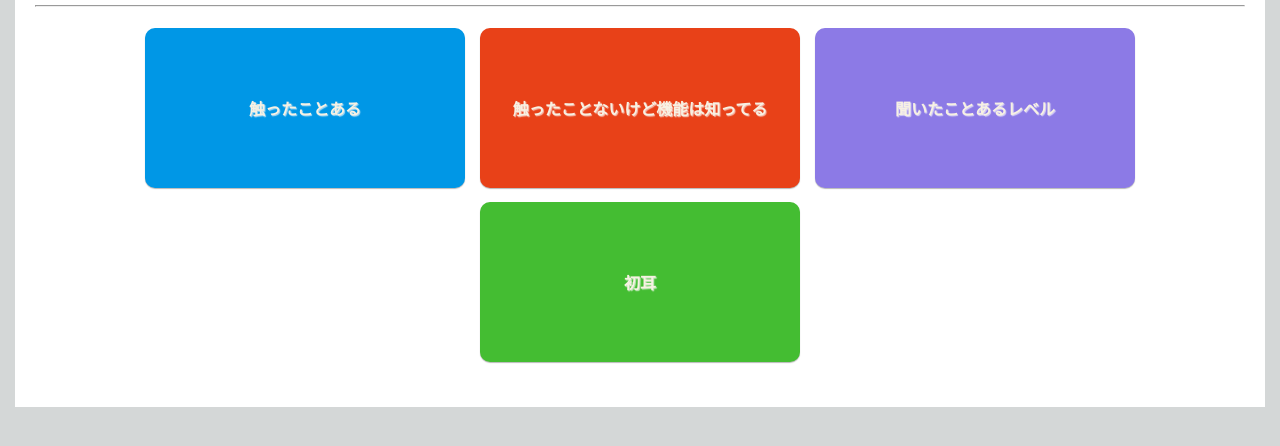
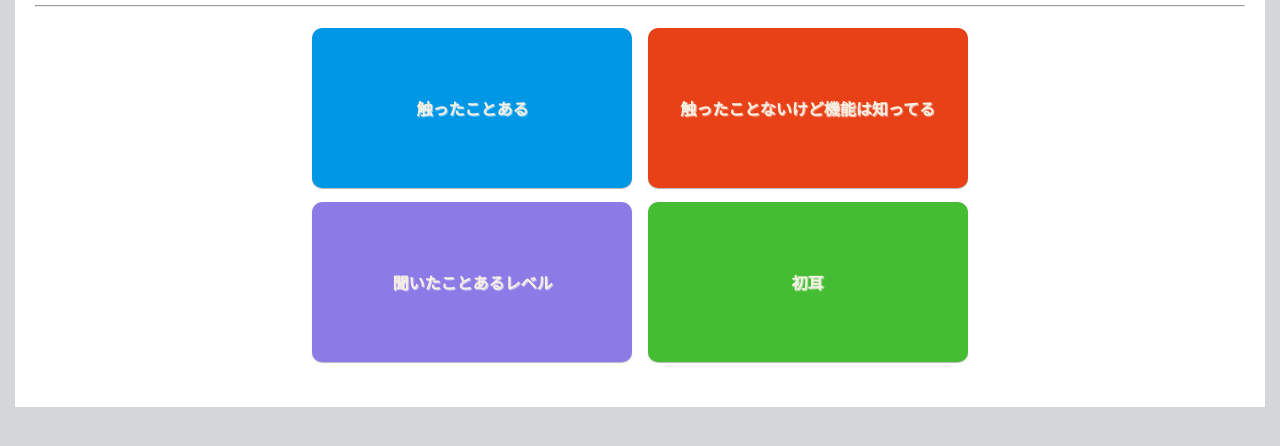
Before and after one commit to RyBB/kintone-de-quiz, a plain HTML site: page front/src/html/index.html in a window 1280 px wide. Shown: the part 214-660 px from the top of the page. Drawn offline with Linux system fonts and the light colour scheme; some packages are replaced by stand-ins of ours; a script that the page names is missing.

Commit message:
Update style.css

```diff
--- a/front/src/css/style.css
+++ b/front/src/css/style.css
@@ -133,7 +133,7 @@ li:nth-child(6) {
     font-size: 2.5vw;
   }
   .buttons {
-    width: 90vw;
+    width: 70vw;
   }
   .vote-btn {
     width: 25vw;
```
